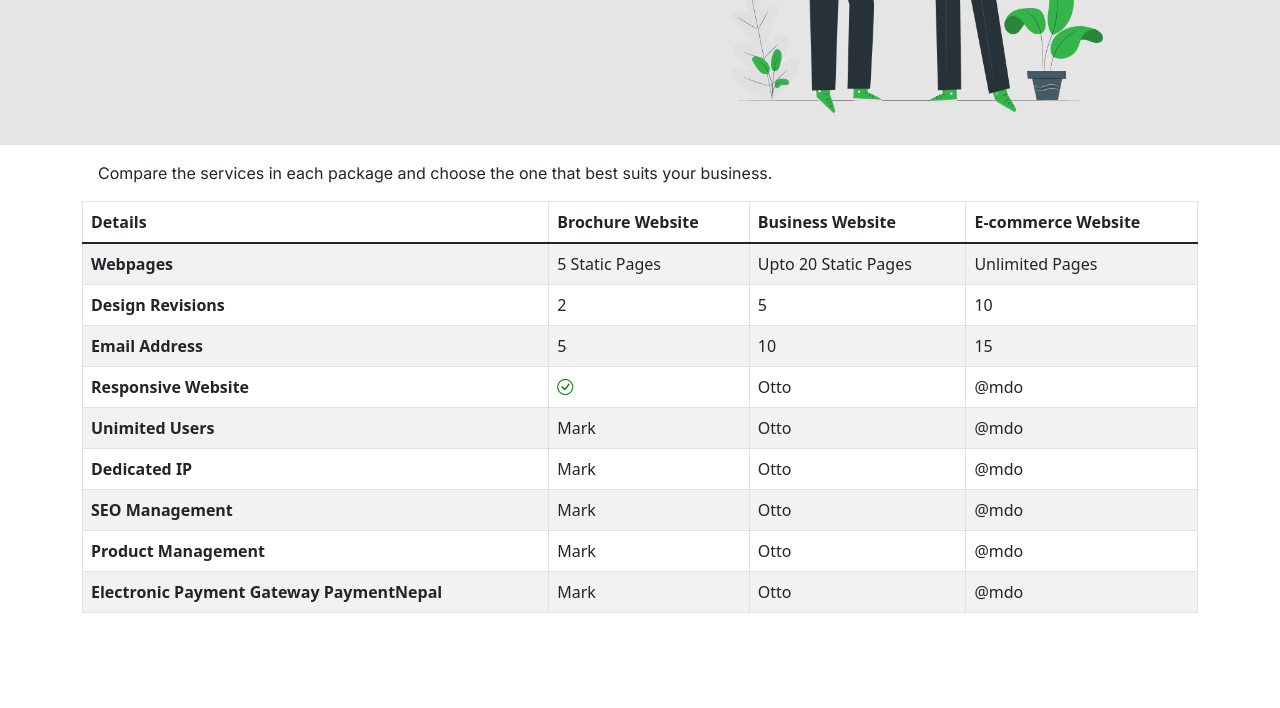
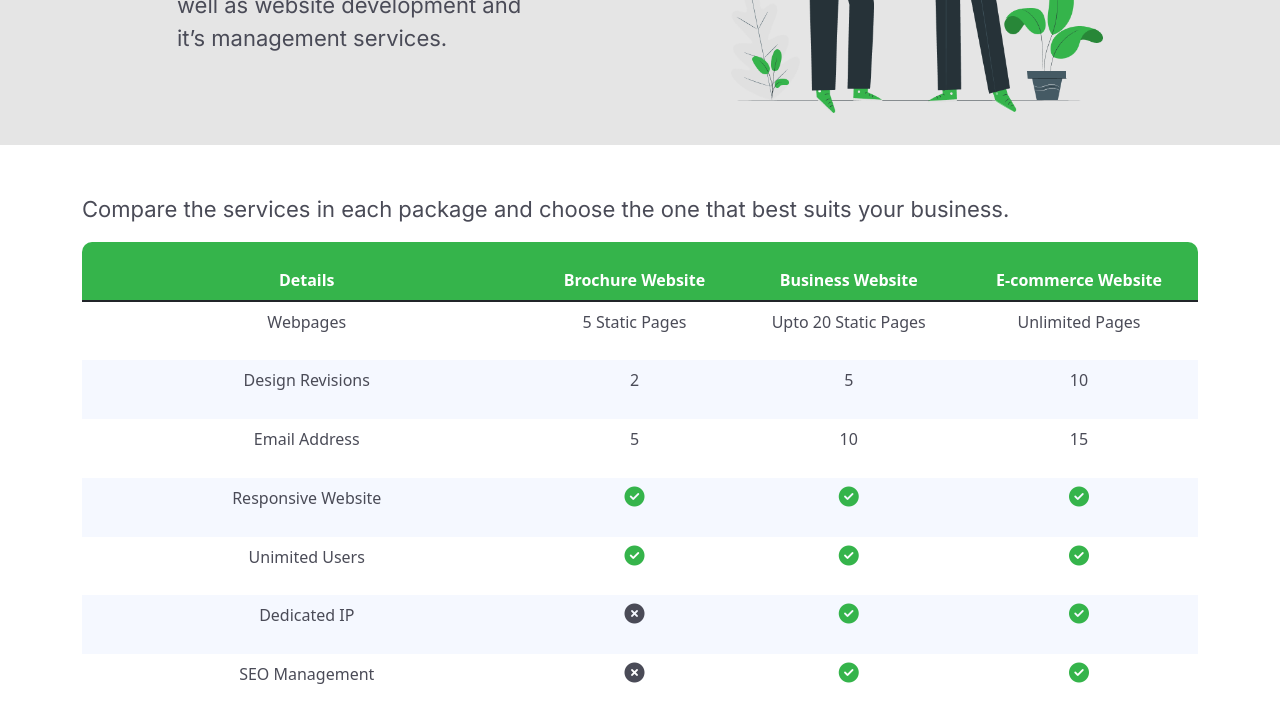
Before and after one commit to Laxmiba7/cerenem, a website built with webpack: page src/product.html in a window 1280 px wide. Shown: the part 369-1077 px from the top of the page. Built offline with nearby package versions, Linux system fonts and the light colour scheme; files whose address does not match are found by name; a web font is replaced by a local one.

Commit message:
Edit style to product page

```diff
--- a/src/product.html
+++ b/src/product.html
@@ -8,7 +8,10 @@
       href="https://fonts.googleapis.com/css?family=Nunito|Nunito+Sans&display=swap"
       rel="stylesheet"
     />
-    <link rel="stylesheet" href="https://cdn.jsdelivr.net/npm/bootstrap-icons@1.5.0/font/bootstrap-icons.css">
+    <script
+      src="https://kit.fontawesome.com/4151a80881.js"
+      crossorigin="anonymous"
+    ></script>
     <link rel="stylesheet" type="text/css" href="./icon.css" />
     <title>Cerenem</title>
   </head>
@@ -59,8 +62,8 @@
         <div class="container">
           <div class="row align-items-center justify-content-between">
           <div class="product-desc col-5">
-            <h1 class="product-h1">Our Products</h1>
-            <p class="mt-3">We are offering payment solutions for your business as well as website development and it’s management services.</p>
+            <h2>Our<br><span>Products</span></h2>
+            <p class="mt-3 product-p">We are offering payment solutions for your business as well as website development and it’s management services.</p>
           </div>
           <div class="product-img col-5">
             <img src="./assests/images/productimg.png"/>
@@ -70,8 +73,10 @@
       </section>
       <section class="list">
         <div class="container">
-          <p class="m-3">Compare the services in each package and choose the one that best suits your business.</p>
-        <table class="table table-striped table-bordered">
+          <p class="mt-5 list-p">Compare the services in each package and choose the one that best suits your business.</p>
+          <div class="table-responsive">
+            <table class="table mt-3">
+
           <thead>
             <tr>
               <th scope="col">Details</th>
@@ -82,61 +87,62 @@
           </thead>
           <tbody>
             <tr>
-              <th scope="row">Webpages</th>
+              <td scope="row">Webpages</td>
               <td>5 Static Pages</td>
               <td>Upto 20 Static Pages</td>
               <td>Unlimited Pages</td>
             </tr>
             <tr>
-              <th scope="row">Design Revisions</th>
+              <td scope="row">Design Revisions</td>
               <td>2</td>
               <td>5</td>
               <td>10</td>
             </tr>
             <tr>
-              <th scope="row">Email Address</th>
+              <td scope="row">Email Address</td>
               <td>5</td>
               <td>10</td>
               <td>15</td>
             </tr>
             <tr>
-              <th scope="row">Responsive Website</th>
-              <td><i class="bi-check-circle"></i></td>
-              <td>Otto</td>
-              <td>@mdo</td>
+              <td scope="row">Responsive Website</td>
+              <td><i class="fas fa-check-circle"></i></i></td>
+              <td><i class="fas fa-check-circle"></td>
+              <td><i class="fas fa-check-circle"></td>
             </tr>
             <tr>
-              <th scope="row">Unimited Users</th>
-              <td>Mark</td>
-              <td>Otto</td>
-              <td>@mdo</td>
+              <td scope="row">Unimited Users</td>
+              <td><i class="fas fa-check-circle"></td>
+              <td><i class="fas fa-check-circle"></td>
+              <td><i class="fas fa-check-circle"></td>
             </tr>
             <tr>
-              <th scope="row">Dedicated IP</th>
-              <td>Mark</td>
-              <td>Otto</td>
-              <td>@mdo</td>
+              <td scope="row">Dedicated IP</td>
+              <td><i class="fas fa-times-circle"></i></td>
+              <td><i class="fas fa-check-circle"></td>
+              <td><i class="fas fa-check-circle"></td>
             </tr>
             <tr>
-              <th scope="row">SEO Management</th>
-              <td>Mark</td>
-              <td>Otto</td>
-              <td>@mdo</td>
+              <td scope="row">SEO Management</td>
+              <td><i class="fas fa-times-circle"></td>
+              <td><i class="fas fa-check-circle"></td>
+              <td><i class="fas fa-check-circle"></td>
             </tr>
             <tr>
-              <th scope="row">Product Management</th>
-              <td>Mark</td>
-              <td>Otto</td>
-              <td>@mdo</td>
+              <td scope="row">Product Management</td>
+              <td><i class="fas fa-times-circle"></td>
+              <td><i class="fas fa-times-circle"></td>
+              <td><i class="fas fa-check-circle"></td>
             </tr>
             <tr>
-              <th scope="row">Electronic Payment Gateway PaymentNepal</th>
-              <td>Mark</td>
-              <td>Otto</td>
-              <td>@mdo</td>
+              <td scope="row">Electronic Payment Gateway PaymentNepal</td>
+              <td><i class="fas fa-times-circle"></td>
+              <td><i class="fas fa-times-circle"></td>
+              <td><i class="fas fa-check-circle"></td>
             </tr>
           </tbody>
         </table>
+      </div>
       </div>
       </section>
       <footer class="footer">
--- a/src/sass/abstracts/_variables.scss
+++ b/src/sass/abstracts/_variables.scss
@@ -96,7 +96,7 @@ $dropdown-border-radius:0;
 //background color
 
 //color
-// $mygreen:#35B44B;
+$mygreen:#35B44B;
 
 $navy: #2A2A72;
 $grey-60: #5A5B6A;
--- a/src/sass/base/_typography.scss
+++ b/src/sass/base/_typography.scss
@@ -26,6 +26,7 @@
   @include rfs(1rem); //16px
 
 }
+
 
 h1,.h1{
   @include h1;
--- a/src/sass/layouts/_product.scss
+++ b/src/sass/layouts/_product.scss
@@ -4,9 +4,9 @@
     @include media-breakpoint-down(sm) {
         padding: 2rem 6rem;
     }
-
-    &-h1 {
-        color: $navy;
+    span {
+        font-weight: bold;
+        font-size: 3rem;
     }
     img {
         width:100% ;
@@ -20,4 +20,8 @@
         // flex-direction: row;
 
     }
+    &-p {
+        font-size: 1.375rem;
+        color: $grey70;
+    }
 }
--- a/src/sass/layouts/_table.scss
+++ b/src/sass/layouts/_table.scss
@@ -1,5 +1,47 @@
 .list {
-    .bi-check-circle {
-        color: green;
+    &-p {
+        font-size: 1.375rem;
+        color: $grey70;
     }
+    .fa-check-circle{
+        color: $green;
+        font-size: 20px;
+    }
+    .fa-times-circle {
+        color: $grey70;
+        font-size: 20px;
+    }
+    tbody>tr {
+        color: $grey70;
+    }
+    tbody>tr:nth-child(even) {
+        background-color: #F5F8FF;
+    }
+     thead {
+         background-color: $mygreen;
+         color: $white;
+     }
+     table th:first-child{
+        border-radius:10px 0 0 0;
+      }
+
+      table th:last-child{
+        border-radius:0 10px 0 0;
+      }
+      .table td, .table th {
+        border: none;
+    }
+    td, th {
+        text-align: center;
+    }
+    th {
+        border-bottom: none;
+    }
+    tbody>tr:last-child{
+        border-radius:10px;
+    }
+    tr {
+        height: 3.685rem;
+    }
+
 }
```
